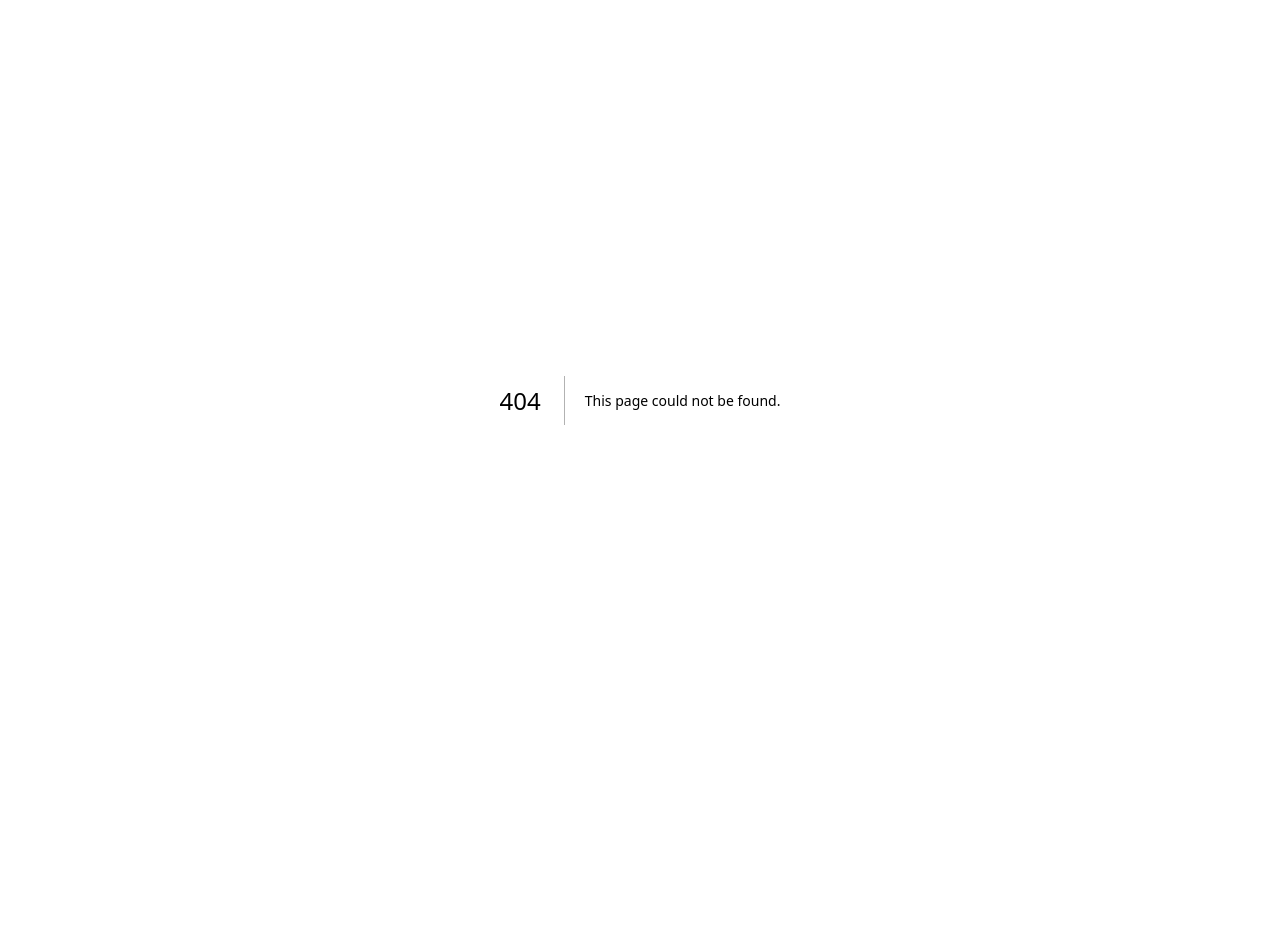
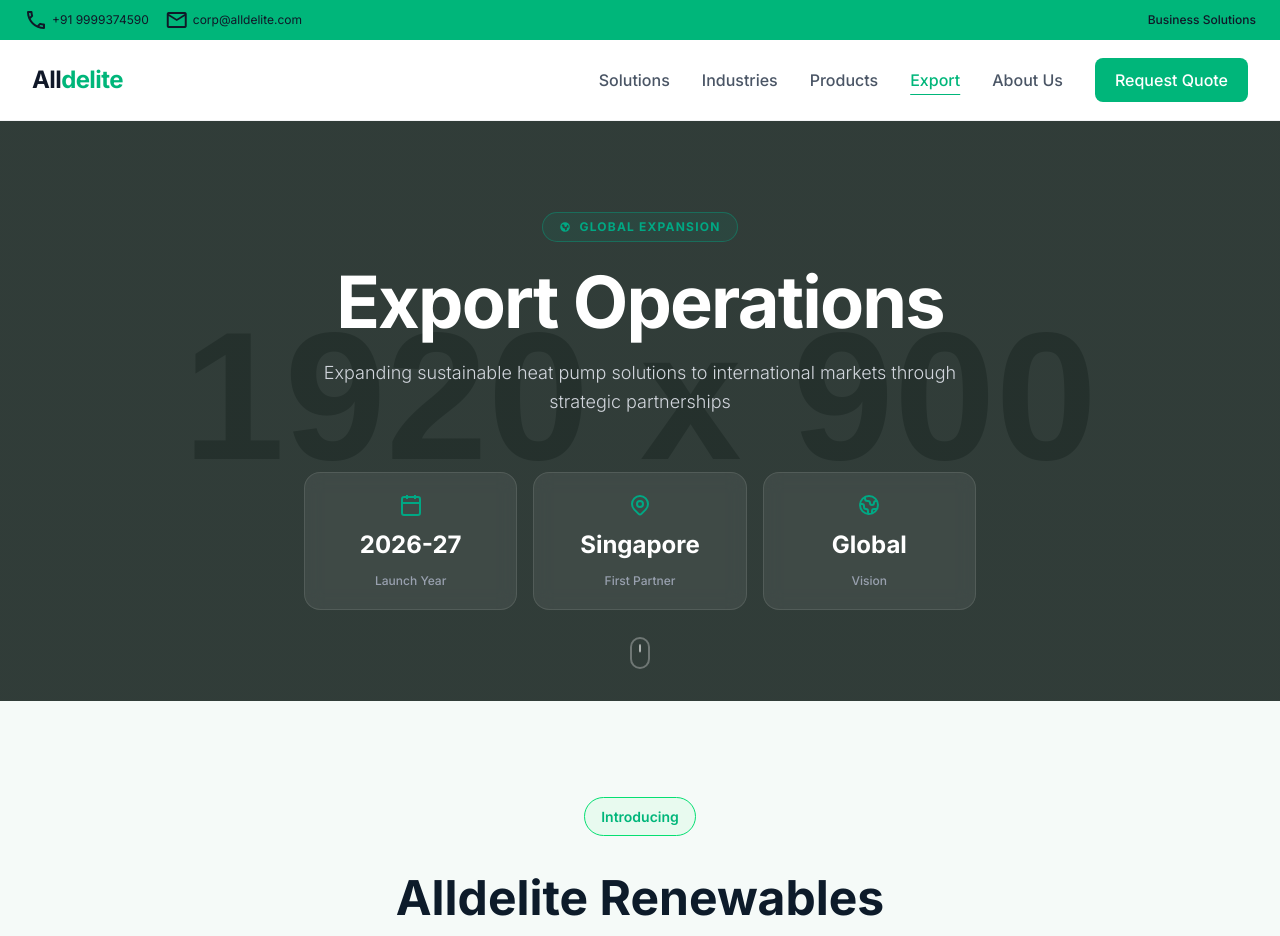
Before and after one commit to scaleoxperts/alldelite, a Next.js app: page /export in a window 1280 px wide. Before the commit this address had no page. Shown: the top 936 px of the page. Before the commit the page ends 800 px from the top, so only its background shows below. Built offline with nearby package versions, Linux system fonts and the light colour scheme.

Commit message:
update(ExportPage): create ExportPage component and add navigation link for Export section

```diff
--- /dev/null
+++ b/app/export/page.tsx
@@ -0,0 +1,29 @@
+import {
+  GlobalGoalsSection,
+  HeroSection,
+  IntroducingSection,
+  PartnershipCTASection,
+  RoadmapSection,
+  SingaporeSection,
+} from "@/components/export";
+import Footer from "@/components/layout/Footer";
+import Navbar from "@/components/layout/Navbar";
+import TopBar from "@/components/layout/TopBar";
+
+export default function ExportPage() {
+  return (
+    <>
+      <TopBar />
+      <Navbar />
+      <main>
+        <HeroSection />
+        <IntroducingSection />
+        <SingaporeSection />
+        <GlobalGoalsSection />
+        <RoadmapSection />
+        <PartnershipCTASection />
+      </main>
+      <Footer />
+    </>
+  );
+}
--- /dev/null
+++ b/components/export/index.ts
@@ -0,0 +1,6 @@
+export { default as HeroSection } from "./Hero.export";
+export { default as IntroducingSection } from "./Introducing.export";
+export { default as SingaporeSection } from "./Singapore.export";
+export { default as GlobalGoalsSection } from "./GlobalGoals.export";
+export { default as RoadmapSection } from "./Roadmap.export";
+export { default as PartnershipCTASection } from "./PartnershipCTA.export";
--- a/contents/constants.ts
+++ b/contents/constants.ts
@@ -9,6 +9,7 @@
   { label: "Solutions", href: "/solutions" },
   { label: "Industries", href: "/industries" },
   { label: "Products", href: "/products" },
+  { label: "Export", href: "/export" },
   { label: "About Us", href: "/about" },
 ] as const;
 
```
